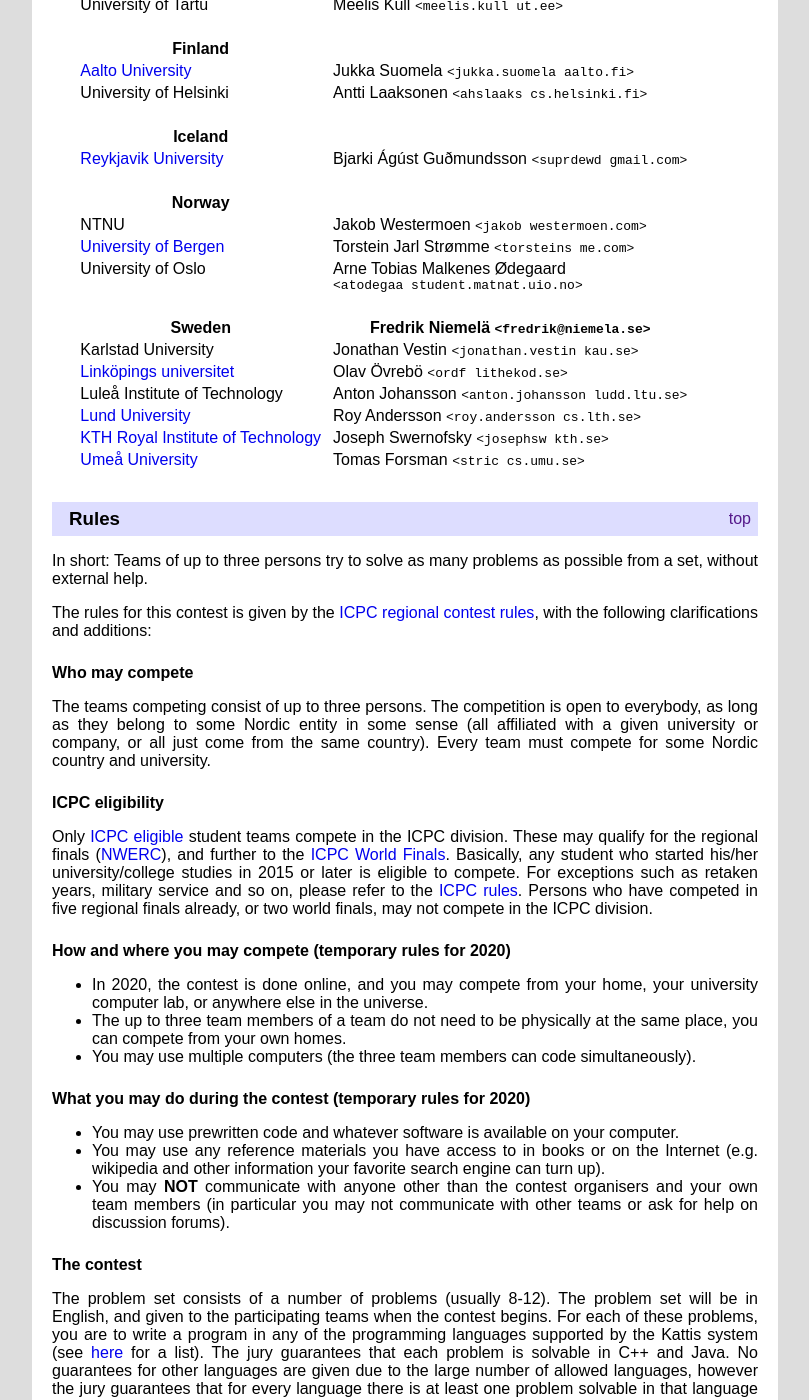
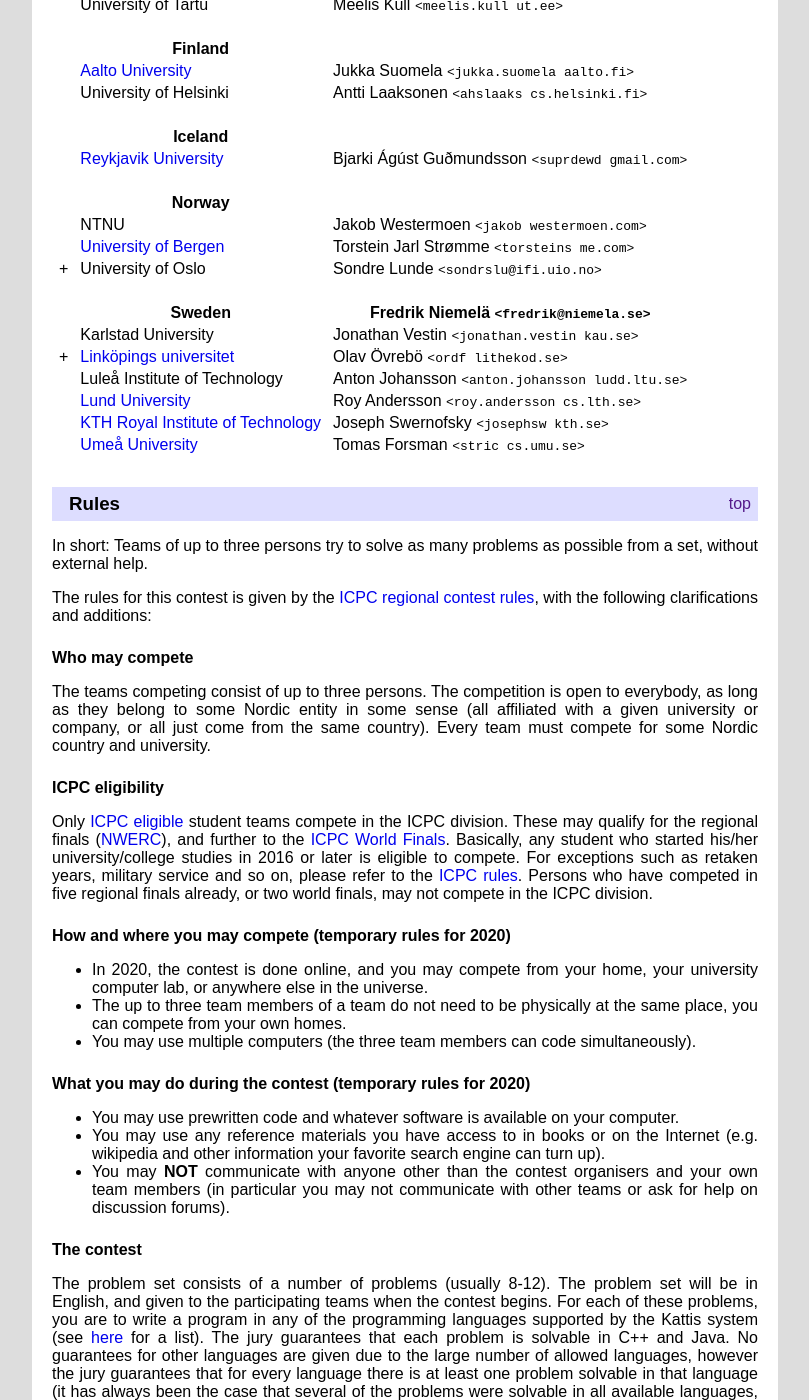
Before and after one commit to icpc/ncpc-web, a Jekyll site: the page built from ncpc2020/index.html, in a window 1280 px wide and 1400 px high, scrolled down 1379 px. Shown: the whole window, without its empty margins (235-1044 px from the left). Built offline with Jekyll 4.4.1, drawn with Linux system fonts in a browser that asks for light colours; some of the changed text lies outside the part shown.

Commit message:
add comfirmed sites; make ncpc2020 a link on index

```diff
--- a/index.html
+++ b/index.html
@@ -34,10 +34,13 @@
 </td></tr></table>
 
 <p>
-   NCPC 2020 will be held on Saturday November 7th 2020, 11-16 CET (UTC+1).
+<a href="/ncpc2020">NCPC 2020</a> will be held on Saturday November 7th 2020, 11-16 CET (UTC+1).
 </p>
 <p>
 Note that this date has changed. The contest was previously planned to be held on <del>October 3rd</del>.
+</p>
+<p>
+Due to Covid-19 there are some temporary rule changes for this year's contest. Have a look at the <a href="/ncpc2020">contest page</a> for more details.
 </p>
 
 <!--
--- a/ncpc2020/index.html
+++ b/ncpc2020/index.html
@@ -30,7 +30,7 @@
 NCPC is a distributed contest with many sites throughout the Nordic countries.
 </p>
 <p>
-<b>This year the contest will be hosted online due to Covid-19.</b> Some universities might still host a small hub. See further information about rules and sites below.
+<b>This year the contest will be hosted online due to Covid-19.</b> Some universities might still host a small hub. See further information about <a href='#rules'>rules</a> and <a href="#sites">sites</a> below.
 </p><p>
 The registration for the contest has not opened yet, but a guide will be published here when it has.
 </p>
@@ -247,10 +247,10 @@
     </td>
   </tr>
   <tr>
-    <td></td>
+    <td>+</td>
     <td>University of Oslo</td>
-    <td>Arne Tobias Malkenes &Oslash;degaard<br>
-      <code>&lt;atodegaa student.matnat.uio.no&gt;</code>
+    <td>Sondre Lunde
+      <code>&lt;sondrslu@ifi.uio.no&gt;</code>
     </td>
   </tr>
 
@@ -271,7 +271,7 @@
     </td>
   </tr>
   <tr>
-    <td></td>
+    <td>+</td>
     <td><a href="http://lithekod.se/ncpc/en/">Link&ouml;pings
   universitet</a></td>
     <td>Olav &Ouml;vreb&ouml;
@@ -345,7 +345,7 @@
   <a href="http://icpc.baylor.edu/regionals/rules#HICPCRegionalRulesfor2018">ICPC eligible</a>
   student teams compete in the ICPC division. These may qualify for the regional finals
   (<a href="http://nwerc.eu">NWERC</a>), and further to the <a href="http://icpc.baylor.edu">ICPC World Finals</a>.
-  Basically, any student who started his/her university/college studies in 2015 or later is eligible to compete.
+  Basically, any student who started his/her university/college studies in 2016 or later is eligible to compete.
   For exceptions such as retaken years, military service and so on, please refer to the
   <a href="http://icpc.baylor.edu/download/regionals/rules/EligibilityDecisionTree-2018.pdf">ICPC rules</a>.
   Persons who have competed in five regional finals already, or two world finals, may not compete in the ICPC division.
```
Also changed, not shown: other parts of ncpc2020/index.html (+3 -2 lines).
